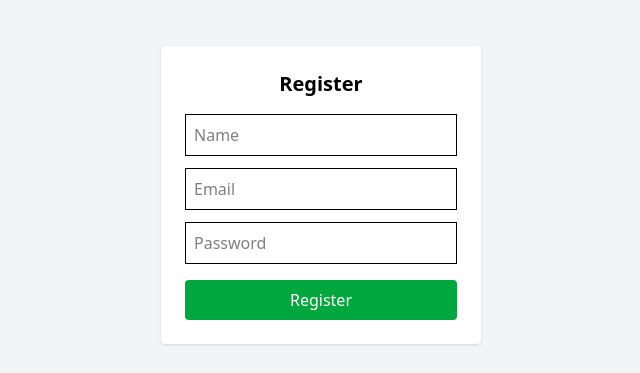
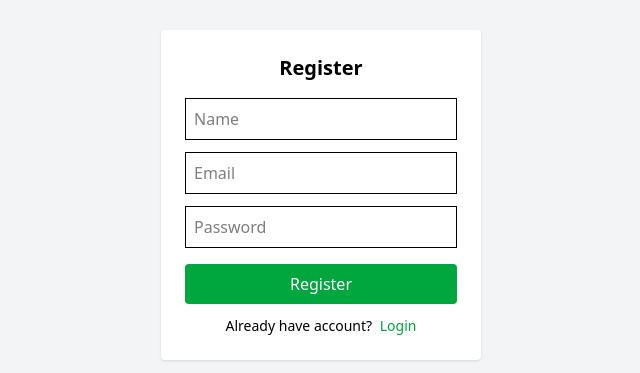
Before and after one commit to VatsalRangoonwala/ChatApp, a React (Vite) app in the folder client/: page /register in a window 1280 px wide. Shown: the part 205-578 px from the top of the page, without its empty margins (319-959 px from the left). Built offline with nearby package versions, Linux system fonts and the light colour scheme; no server answers.

Commit message:
added link

```diff
--- a/client/src/pages/Login.jsx
+++ b/client/src/pages/Login.jsx
@@ -1,7 +1,7 @@
 import { useState } from "react";
 import api from "../services/api.js";
 import { useAuth } from "../context/AuthContext";
-import { useNavigate } from "react-router-dom";
+import { useNavigate, Link } from "react-router-dom";
 import toast from "react-hot-toast";
 
 export default function Login() {
@@ -43,6 +43,12 @@ export default function Login() {
         <button className="w-full bg-blue-600 text-white py-2 rounded">
           Login
         </button>
+        <p className="text-center mt-3 text-sm">
+          Not registered?
+          <Link className="text-blue-500 ml-1" to="/register">
+            Create an account
+          </Link>
+        </p>
       </form>
     </div>
   );
--- a/client/src/pages/Register.jsx
+++ b/client/src/pages/Register.jsx
@@ -1,7 +1,7 @@
 import { useState } from "react";
 import api from "../services/api.js";
 import { useAuth } from "../context/AuthContext";
-import { useNavigate } from "react-router-dom";
+import { useNavigate, Link } from "react-router-dom";
 import toast from "react-hot-toast";
 
 export default function Register() {
@@ -53,6 +53,12 @@ export default function Register() {
         <button className="w-full bg-green-600 text-white py-2 rounded">
           Register
         </button>
+        <p className="text-center mt-3 text-sm">
+          Already have account?{" "}
+          <Link className="text-green-600 ml-1" to="/login">
+            Login
+          </Link>
+        </p>
       </form>
     </div>
   );
```
